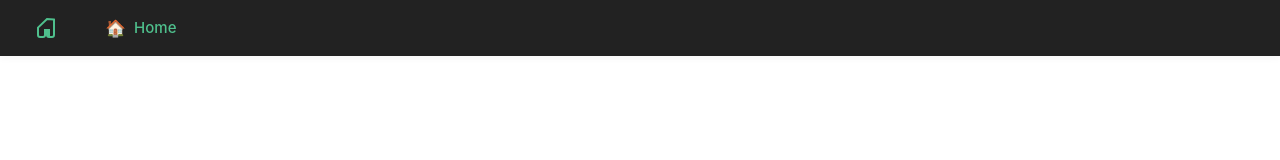
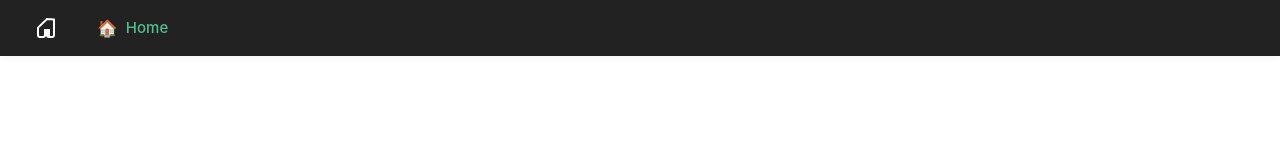
Before and after one commit to Altair115/Meishi, a Vue app: page / in a window 1280 px wide. Shown: the top 160 px of the page. Built offline with nearby package versions, Linux system fonts and the light colour scheme; the HTML template or start-up script is replaced by a standard one.

Commit message:
:sparkles: rewrote the navbar to use NavBarItems

```diff
--- a/src/components/navigation/NavBar.vue
+++ b/src/components/navigation/NavBar.vue
@@ -1,11 +1,11 @@
 <script setup lang="ts">
-
+import NavBarItem from "@/components/navigation/NavBarItem.vue";
 </script>
 
 <template>
   <nav class="navbar">
     <router-link to="/" class="navbar-logo" title="Home">
-      <!-- Home icon (SVG for simplicity) -->
+      <!-- Home SVG icon -->
       <svg class="icon" viewBox="0 0 24 24" width="24" height="24">
         <path
             d="M10 20v-6h4v6m5-16.41L12 3 3 11.59V19a2 2 0 0 0 2 2h3a2 2 0 0 0 2-2v-4h2v4a2 2 0 0 0 2 2h3a2 2 0 0 0 2-2V11.59z"
@@ -15,25 +15,15 @@
     </router-link>
     <ul class="navbar-links">
       <li>
-        <router-link to="/" class="navbar-link">
-          <!-- Example "home" icon -->
-          <span class="icon">🏠</span>
-          Home
-        </router-link>
+        <NavBarItem to="/" label="Home" icon="🏠" />
       </li>
-      <!-- Add more nav items as needed -->
       <!--
       <li>
-        <router-link to="/about" class="navbar-link">
-          <span class="icon">ℹ️</span>
-          About
-        </router-link>
+        <NavBarItem to="/about" label="About" icon="ℹ️" />
       </li>
       -->
     </ul>
   </nav>
-
-
 </template>
 
 <style scoped>
@@ -58,31 +48,10 @@
   transition: opacity .2s;
   text-decoration: none;
 }
-.navbar-logo .icon {
-  color: #4fc08d;
-}
 .navbar-links {
   display: flex;
   list-style: none;
   padding: 0;
   margin: 0;
 }
-.navbar-link {
-  display: flex;
-  align-items: center;
-  color: #fff;
-  margin-right: 1.5rem;
-  font-weight: 500;
-  text-decoration: none;
-  transition: color .2s;
-}
-.navbar-link:hover, .navbar-link.router-link-exact-active {
-  color: #4fc08d;
-}
-.icon {
-  margin-right: 0.5em;
-  font-size: 1.1em;
-  vertical-align: middle;
-}
-
 </style>
```
